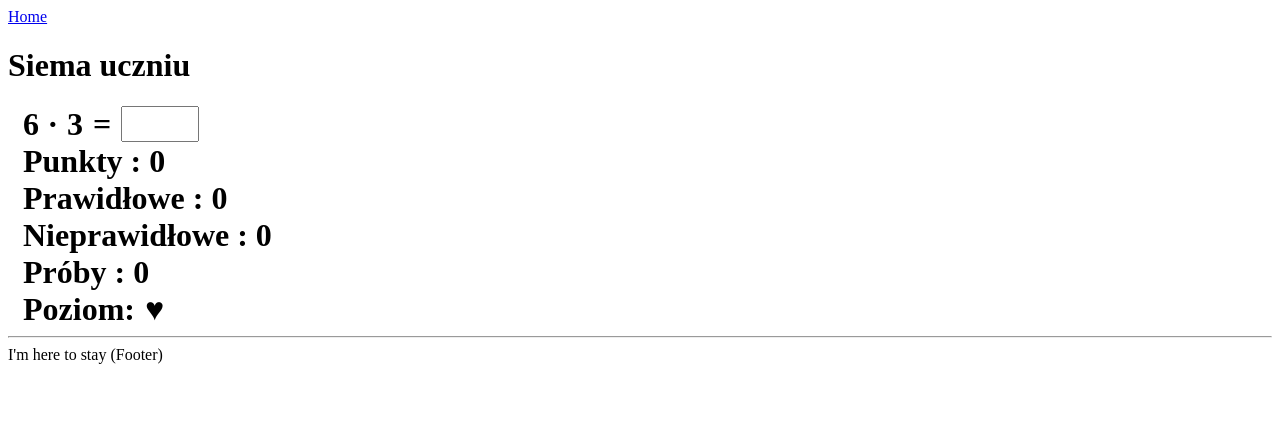
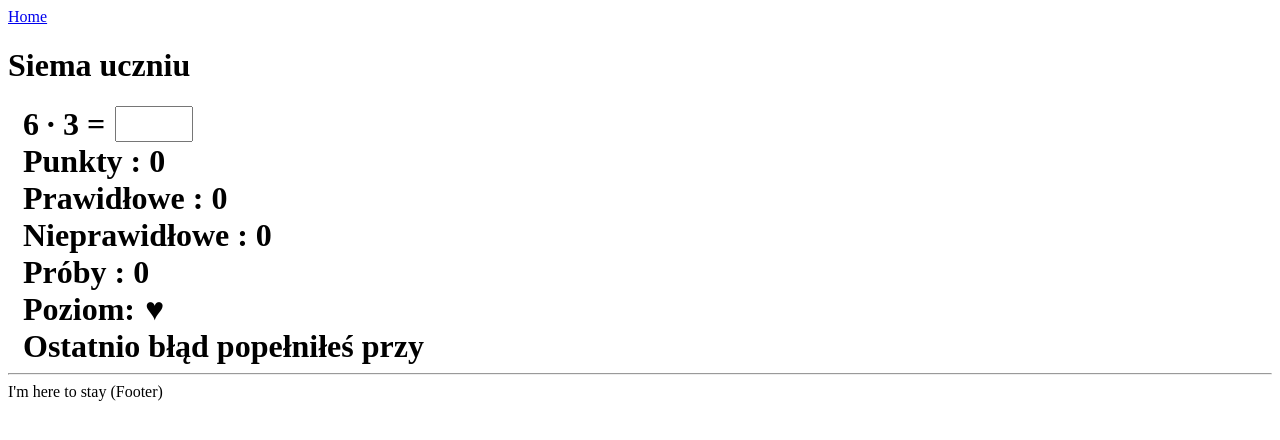
Before and after one commit to jash90/math, a Next.js app: page / in a window 1280 px wide. Shown: the top 440 px of the page. Built offline with nearby package versions, Linux system fonts and the light colour scheme.

Commit message:
add last wrong answer

```diff
--- a/pages/index.tsx
+++ b/pages/index.tsx
@@ -13,15 +13,18 @@ const IndexPage = () => {
   const [level, setLevel] = useState(GameLevel.LOW);
   const [attempt, setAttempt] = useState(0);
   const [incorrect, setIncorrect] = useState(0);
+  const [lastWrongAnswer, setLastWrongAnswer] = useState("");
 
   const generateLvl = useCallback(() => generate(level), [level]);
 
   const [state, setState] = useState(generateLvl);
 
+  const { factor1, factor2, result } = state;
+
   const onKeyPress = (e: any) => {
     if (e.key === 'Enter' && e.target.value !== "") {
       setAttempt(attempt + 1)
-      if (e.target.value == state.result) {
+      if (e.target.value == result) {
         setState(generateLvl);
         setPoints(points + 1);
         e.target.value = "";
@@ -30,6 +33,7 @@ const IndexPage = () => {
         if (points > 50 && points < 100) setPoints(points - 2)
         if (points > 100) setPoints(points - 5)
         setIncorrect(incorrect + 1)
+        setLastWrongAnswer(`${factor1} ∙ ${factor2}`);
       }
       if (points > 50 && points < 100) setLevel(GameLevel.MID);
       if (points > 100 && points < 150) setLevel(GameLevel.HIGH);
@@ -42,7 +46,7 @@ const IndexPage = () => {
       if (level == GameLevel.VERY_HIGH) {
         setAttempt(attempt + 1)
         if (input?.current?.value) input.current.value = "";
-        if (input?.current?.value != state.result) {
+        if (input?.current?.value != result) {
           if (points < 50) setPoints(points - 1)
           if (points > 50 && points < 100) setPoints(points - 2)
           if (points > 100) setPoints(points - 5)
@@ -66,21 +70,19 @@ const IndexPage = () => {
   const Level = useMemo(() => (<Lvl level={level} />), [level])
 
   return (
-    <Layout title="Home | Next.js + TypeScript Example" >
+    <Layout title="Math multiply" >
       <h1>Siema uczniu</h1>
       <Form>
-        <Text>{state.factor1}</Text>
-        <Text>{"∙"}</Text>
-        <Text>{state.factor2}</Text>
-        <Text>{"="}</Text>
+        <Text>{`${factor1} ∙ ${factor2} = `}</Text>
         <Result ref={input} onKeyPress={onKeyPress} />
       </Form>
       <Form column>
-        <Text>{"Punkty : " + points}</Text>
-        <Text>{"Prawidłowe : " + (attempt - incorrect)}</Text>
-        <Text>{"Nieprawidłowe : " + incorrect}</Text>
-        <Text>{"Próby : " + attempt}</Text>
+        <Text>{`Punkty : ${points}`}</Text>
+        <Text>{`Prawidłowe : ${(attempt - incorrect)}`}</Text>
+        <Text>{`Nieprawidłowe : ${incorrect}`}</Text>
+        <Text>{`Próby : ${attempt}`}</Text>
         {Level}
+        <Text>{`Ostatnio błąd popełniłeś przy ${lastWrongAnswer}`}</Text>
       </Form>
 
     </Layout>
```
